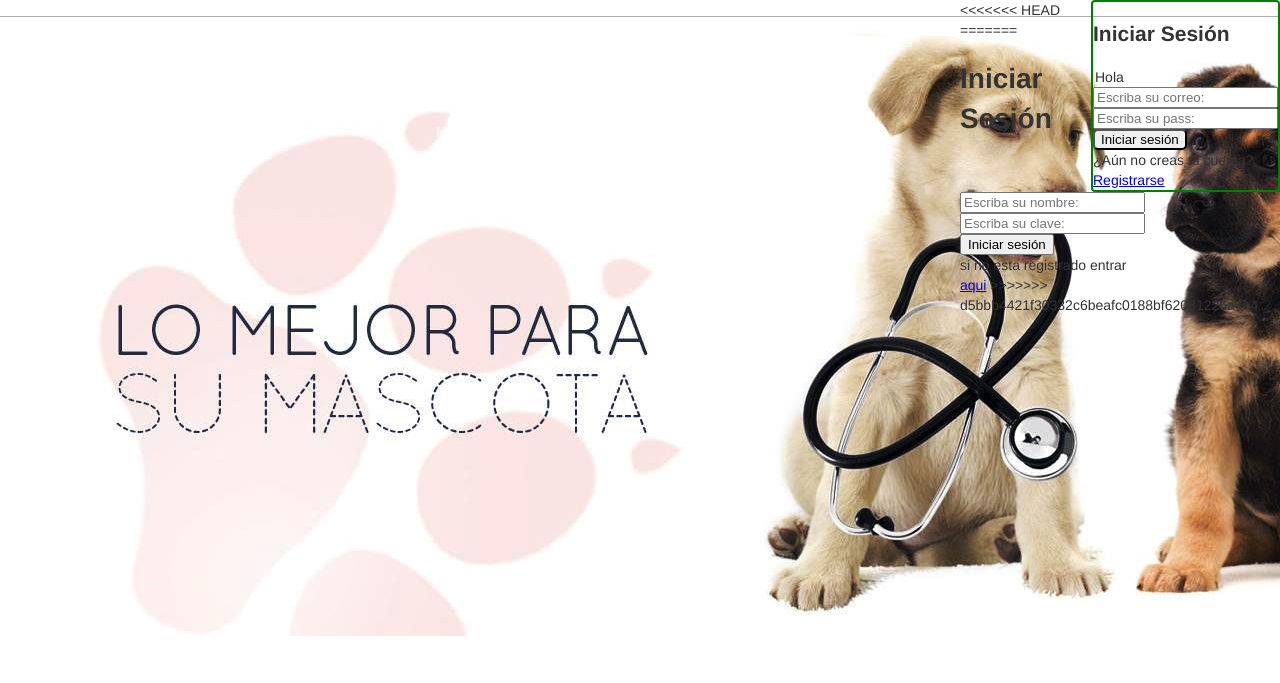
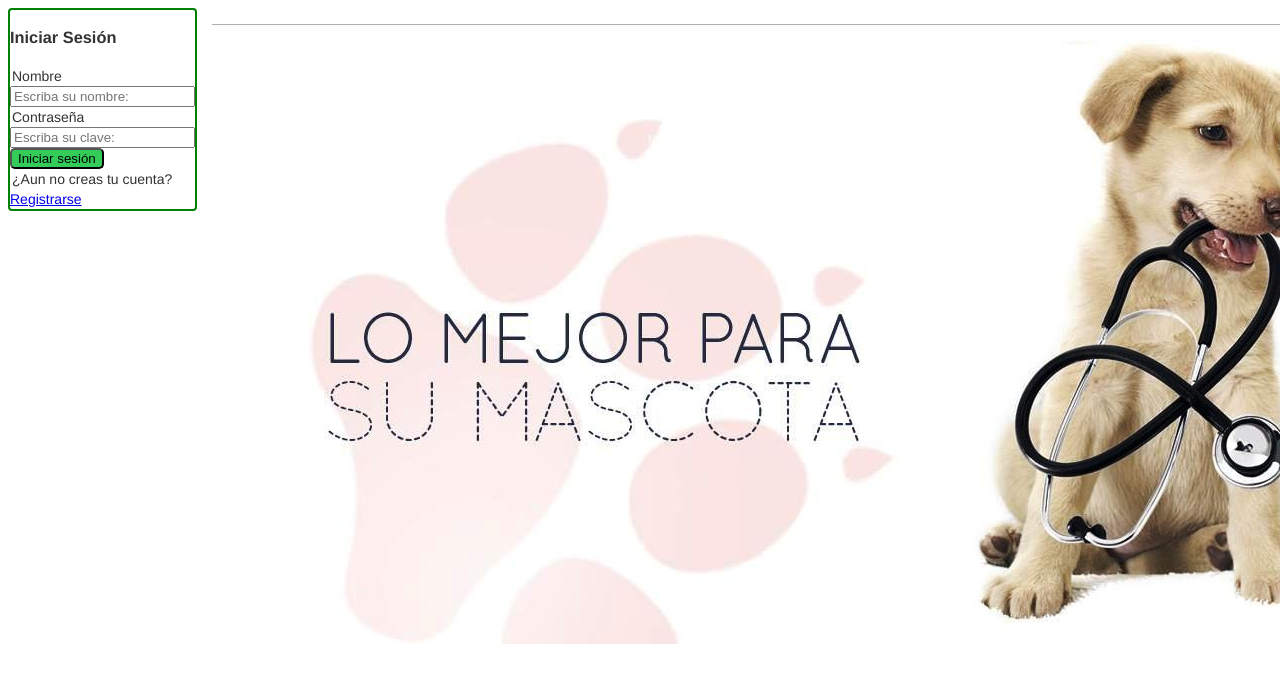
Before and after one commit to WildUnicorn/VeterinariaWeb, a PHP site: page / in a window 1280 px wide; the page is wider, and only the part inside the window is pictured. Shown: the top 683 px of that part. Run offline with PHP 8.4, Linux system fonts and the light colour scheme.

Commit message:
Diseño Preliminar del Index

```diff
--- a/estilos/estilosIndex.css
+++ b/estilos/estilosIndex.css
@@ -1,39 +1,32 @@
-element.style {
-}
 
 .banner{
-    width: 75%;
-
+    width: 20%;
     padding-top: 15px;
+    padding-left: 15px;
+    padding-right: 50px;
     border-radius: 15px;
     border-image-width: 30px;
     float: left;
+    align-self: center;
 
 }
 
+.boton{
 
-input[type=text] {
-    -webkit-transition: width 0.4s ease-in-out;
-    transition: width 0.4s ease-in-out;
-}
-
-input[type=text]:focus {
-    width: 100%;
+    border-radius: 5px;
+    background-color: #33cc59;
 }
 
 .divForm{
+    float: inherit;
     border: 2px solid green;
     border-radius: 4px;
 }
-.boton{
-
-    border-radius: 5px;
-}
-
 
 .panelForm{
+    align-self: left;
     align-content: inherit;
-    float: right;
+    float: left;
 }
 
 body {
@@ -45,39 +38,5 @@ body{
     font-size: 14px;
     line-height: 1.42857143;
     color: #333;
-
+    margin: 3;
 }
-body {
-    margin: 0;
-}
-* {
-    -webkit-box-sizing: border-box;
-    -moz-box-sizing: border-box;
-    box-sizing: border-box;
-}
-user agent stylesheet
-body {
-    display: block;
-    margin: 8px;
-}
-Inherited from html
-html {
-    font-size: 10px;
-    -webkit-tap-highlight-color: rgba(0,0,0,0);
-}
-html {
-    font-family: sans-serif;
-    -webkit-text-size-adjust: 100%;
-    -ms-text-size-adjust: 100%;
-}
-Pseudo ::before element
-:after, :before {
-    -webkit-box-sizing: border-box;
-    -moz-box-sizing: border-box;
-    box-sizing: border-box;
-}
-Pseudo ::after element
-:after, :before {
-    -webkit-box-sizing: border-box;
-    -moz-box-sizing: border-box;
-    box-sizing: border-box;
--- a/index.php
+++ b/index.php
@@ -7,71 +7,43 @@
     <title>Inicio de Sesión</title>
   </head>
   <body>
-<<<<<<< HEAD
-  <div class="banner">
-    <img src="img/banner2.jpg">
-  </div>
-
-
   <div class="panelForm">
     <div class="divForm">
-      <h2>Iniciar Sesión</h2>
+      <h3>Iniciar Sesión</h3>
       <form action="controlador/validar.php" method="post">
-          <legend>Hola</legend>
-          <input
-              type="email"
-              name="txtCorreo"
-              placeholder="Escriba su correo:"
-              required="required"
-          >
-          <br>
-          <input
-              type="password"
-              name="txtPass"
-              placeholder="Escriba su pass:"
-              required="required"
-          >
-          <br>
-          <input class="boton"
-              type="submit"
-              name="btnIniciar"
-              value="Iniciar sesión"
-          >
-      </form>
-      <div id="subTitulos">
-        ¿Aún no creas tu cuenta?
-      </div>
-      <a href="registro.php">Registrarse</a>
-    </div>
-  </div>
-=======
-    <h1>Iniciar Sesión</h1>
-        <form action="controlador/validar.php" method="post">
-            <input
+            <legend>Nombre</legend>
+            <input class="texto"
                 type="text"
                 name="txtNombre"
                 placeholder="Escriba su nombre:"
                 required="required"
             >
             <br>
-            <input
+            <legend>Contraseña</legend>
+            <input class="texto"
                 type="password"
                 name="txtClave"
                 placeholder="Escriba su clave:"
                 required="required"
             >
             <br>
-            <input
+            <input class="boton"
                 type="submit"
                 name="btnIniciar"
                 value="Iniciar sesión"
             >
         </form>
-        <div id="subTitulos">
-          si no esta registrado entrar
-        </div>
-        <a href="registro.php">aqui</a>
->>>>>>> d5bbb4421f30332c6beafc0188bf62031226a4a4
+        <legend>¿Aun no creas tu cuenta?</legend>
+        <a href="registro.php">Registrarse</a>
+      </div>
+    </div>
+
+  <div class="banner">
+    <img src="img/banner2.jpg">
+  </div>
+
+
+
 
         <?php
         if(isset($_GET["m"])){
@@ -92,5 +64,6 @@
               }
          ?>
 
+
   </body>
 </html>
```
